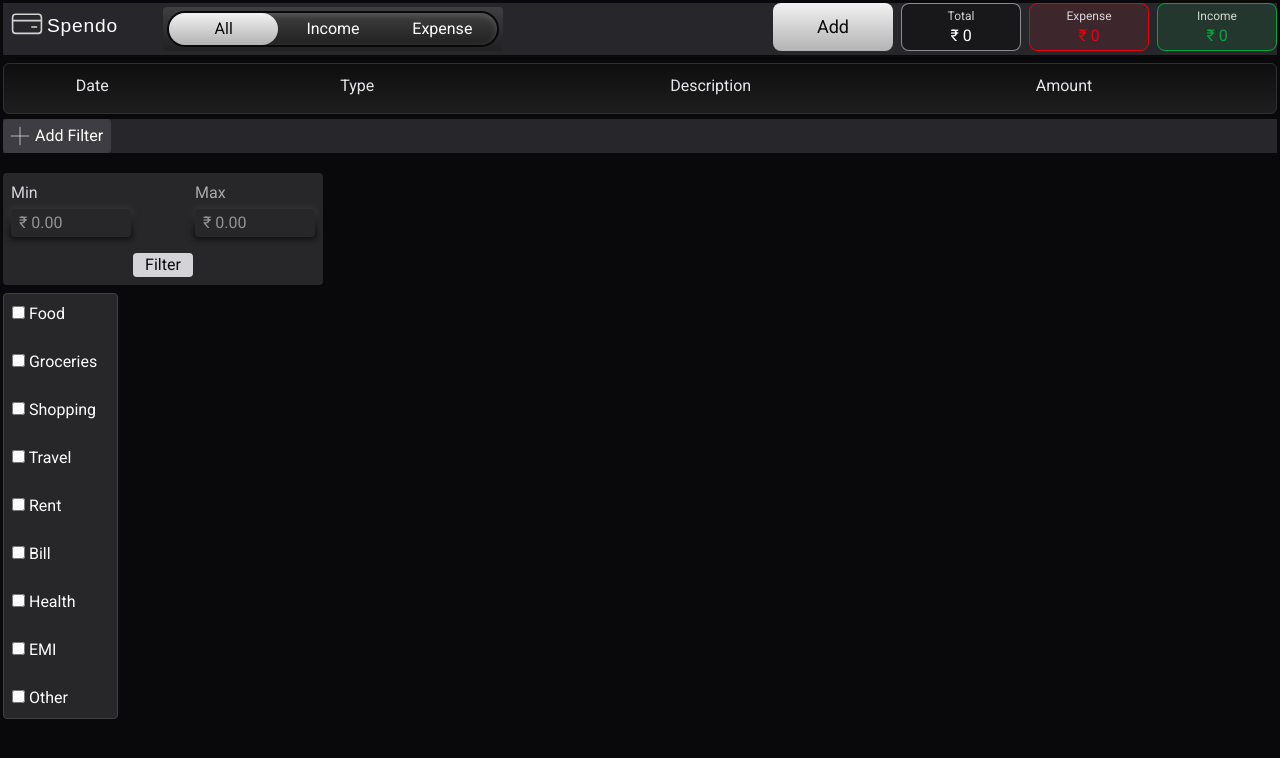
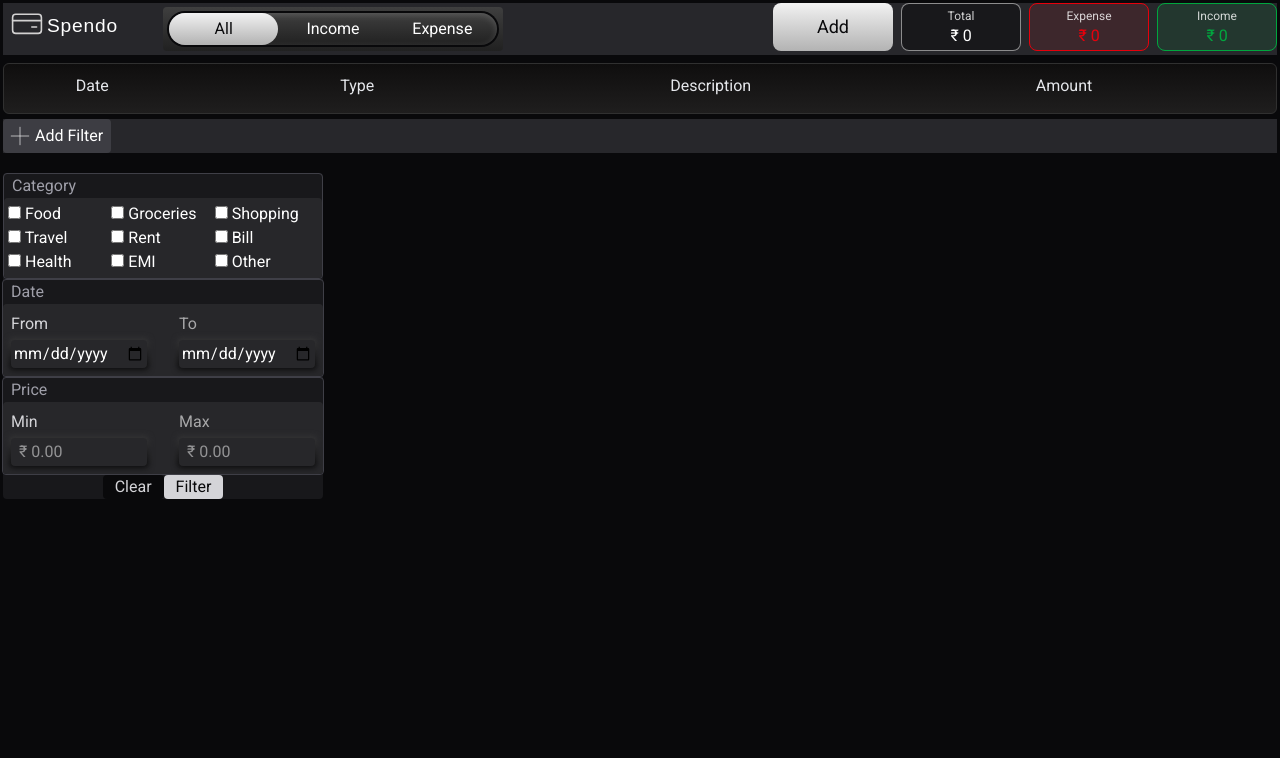
Before and after one commit to QuantumDev573/Spendo-expenseTracker, a website: page index.html in a window 1280 px wide. Drawn offline with Linux system fonts and the light colour scheme; a web font is replaced by a local one.

Commit message:
adding the filter

```diff
--- a/index.html
+++ b/index.html
@@ -327,42 +327,82 @@
 <!-- Filters components -->
 
   <!-- amount range component  -->
-  <div class="justify-center items-center">
-    <div class="mt-5 w-80 bg-zinc-800 p-2 rounded flex flex-col justify-center items-center ">
+  <div class="mt-5 w-80 bg-zinc-900  rounded flex flex-col justify-center items-center">
+    <!-- category filter  -->
+    <div class="w-full border border-zinc-700 rounded">
+      <span class="text-zinc-400 p-2">Category</span>
+      <div id="categoryMenu" class=" grid grid-cols-3 w-full p-1 bg-zinc-800 rounded ">
+        <label><input type="checkbox" class=""> Food</label>
+        <label><input type="checkbox" class=""> Groceries</label>
+        <label><input type="checkbox"> Shopping</label>
+        <label><input type="checkbox"> Travel</label>
+        <label><input type="checkbox"> Rent</label>
+        <label><input type="checkbox"> Bill</label>
+        <label><input type="checkbox"> Health</label>
+        <label><input type="checkbox"> EMI</label>
+        <label><input type="checkbox"> Other</label>
+      </div>
+    </div>
+
+    <div class="border border-zinc-700 rounded">
+      <span class="p-2 text-zinc-400 ">Date</span>
+      <div class=" w-80 bg-zinc-800 p-2  rounded flex flex-col justify-center items-center ">
+        <div class="flex justify-between items-center w-full ">
+          <div>
+            <span class="text-zinc-300">From</span>
+            <div class="diContainer  w-fit mt-1">
+              <input
+                type="date"
+                name="date"
+                id=""
+                class=" bg-zinc-800  rounded  p-0.5  w-34 focus:outline-none  "
+              />
+            </div>
+          </div>
+
+          <div>
+            <span class="text-white/60">To</span>
+            <div class="diContainer  w-fit mt-1">
+              <input
+                type="date"
+                name="date"
+                id=""
+                class=" bg-zinc-800  rounded  p-0.5  w-34 focus:outline-none  "
+              />
+            </div>
+          </div>
+        </div>
+      </div>
+    </div>
+
+    <div class="border border-zinc-700 rounded">
+      <span class="p-2 text-zinc-400 ">Price</span>
+      <div class=" w-80 bg-zinc-800 p-2  rounded flex flex-col justify-center items-center ">
         <div class="flex justify-between items-center w-full ">
           <div>
             <span class="text-zinc-300">Min</span>
             <div class="diContainer  w-fit mt-1">
-            <input type="number" name="" id="" placeholder="&#8377; 0.00" class=" no-spinner p-0.5 pl-2 border-none bg-zinc-800 border-zinc-600 rounded  w-30 focus:outline-none ">
+              <input type="number" name="" id="" placeholder="&#8377; 0.00" class=" no-spinner p-0.5 pl-2  w-34 border-none bg-zinc-800 border-zinc-600 rounded  focus:outline-none ">
             </div>
           </div>
 
           <div>
             <span class="text-white/60">Max</span>
             <div class="diContainer  w-fit mt-1">
-            <input type="number" name="" id="" placeholder="&#8377; 0.00" class=" no-spinner p-0.5 pl-2 border-none bg-zinc-800 border-zinc-600 rounded  w-30 focus:outline-none ">
+              <input type="number" name="" id="" placeholder="&#8377; 0.00" class=" no-spinner p-0.5 pl-2 w-34 border-none bg-zinc-800 border-zinc-600 rounded focus:outline-none ">
+            </div>
+          </div>
         </div>
       </div>
     </div>
 
-      <div class="mt-4">
+    <div class="flex justify-">
+      <button type="button" class=" rounded px-3 text-zinc-300 bg-zinc-950">Clear</button>
       <button type="button" class=" rounded px-3 bg-zinc-300 text-zinc-950">Filter</button>
     </div>
   </div>
-  </div>
 
-  <!-- category filter  -->
-  <div id="categoryMenu" class=" flex flex-col mt-2 p-2 pr-5 bg-zinc-800 w-fit rounded  border border-zinc-700">
-    <label><input type="checkbox" class="border border-amber-700 bor accent-zinc-900 cursor-pointer bg-amber-400 "> Food</label><br>
-    <label><input type="checkbox" class=""> Groceries</label><br>
-    <label><input type="checkbox"> Shopping</label><br>
-    <label><input type="checkbox"> Travel</label><br>
-    <label><input type="checkbox"> Rent</label><br>
-    <label><input type="checkbox"> Bill</label><br>
-    <label><input type="checkbox"> Health</label><br>
-    <label><input type="checkbox"> EMI</label><br>
-    <label><input type="checkbox"> Other</label>
-  </div>
+
 
 
 
--- a/package.json
+++ b/package.json
@@ -1,6 +1,6 @@
 {
-  "dependencies": {
-    "@tailwindcss/cli": "^4.1.18",
-    "tailwindcss": "^4.1.18"
+  "devDependencies": {
+    "@tailwindcss/cli": "^4.2.1",
+    "tailwindcss": "^4.2.1"
   }
 }
```
Also changed, not shown: output.css, 1 other file. Lines whose indentation alone changed are shown as unchanged.
